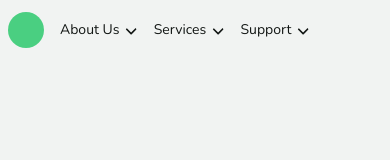
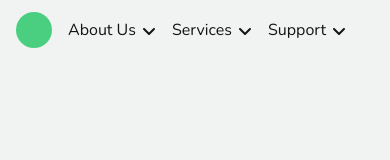
Before and after one commit to onatustun/graded-unit, a Next.js app: page / in a window 390 px wide. Shown: the top 160 px of the page. Built offline with nearby package versions, Linux system fonts and the light colour scheme.

Commit message:
nav mobile font sizing

```diff
--- a/components/layouts/header.tsx
+++ b/components/layouts/header.tsx
@@ -7,7 +7,7 @@ import { ThemeToggle } from "@/components/ui/themeToggle"
 export function Header() {
   return (
     <header className="w-full flex justify-center items-center bg-background z-50 lg:px-6 lg:py-1">
-      <nav className="flex items-center w-full gap-4 md:gap-6 relative max-[550px]:py-3 py-4 px-2 md:px-8 lg:w-fit lg:gap-24">
+      <nav className="flex items-center w-full gap-4 md:gap-6 relative max-[550px]:py-3 py-4 px-4 md:px-8 lg:w-fit lg:gap-24">
         <Link href="/" className="lg:mr-0 flex gap-2 items-center">
           <div className="aspect-square bg-primary h-[36px] rounded-full"></div>
 
--- a/components/ui/navigationMenu.tsx
+++ b/components/ui/navigationMenu.tsx
@@ -43,7 +43,7 @@ NavigationMenuList.displayName = NavigationMenuPrimitive.List.displayName
 const NavigationMenuItem = NavigationMenuPrimitive.Item
 
 const navigationMenuTriggerStyle = cva(
-  "group inline-flex h-9 text-sm md:text-base lg:text-lg text-foreground items-center justify-center rounded-md gap-1.5 md:gap-2 disabled:pointer-events-none disabled:opacity-50"
+  "group inline-flex h-9 text-base lg:text-lg text-foreground items-center justify-center rounded-md gap-1.5 md:gap-2 disabled:pointer-events-none disabled:opacity-50"
 )
 
 const NavigationMenuTrigger = React.forwardRef<
```
